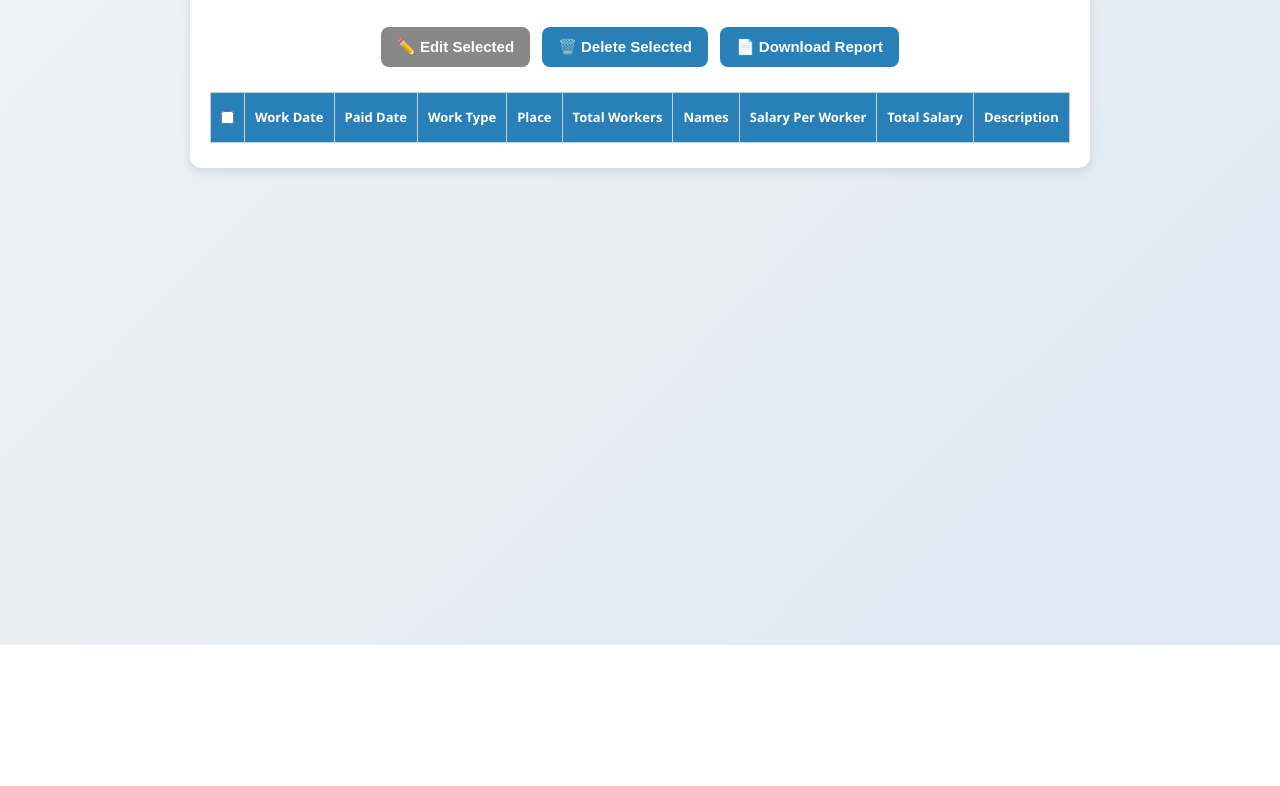
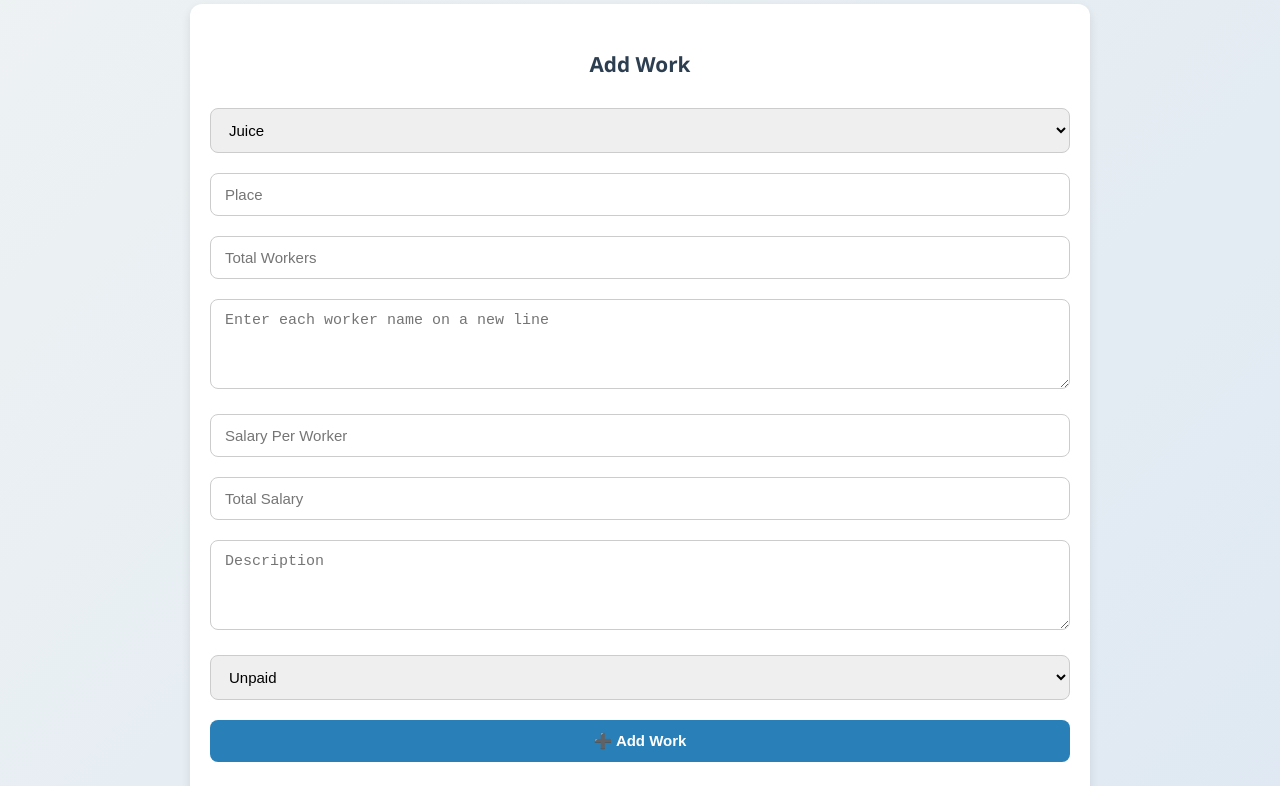
Before and after one commit to Kudu123/Kfc-Forum, a plain HTML site: page index.html in a window 1280 px wide. Shown: the part 155-941 px from the top of the page. Before the commit the page ends 800 px from the top, so only its background shows below. Drawn offline with nearby package versions, Linux system fonts and the light colour scheme.

Commit message:
Update index.html

```diff
--- a/index.html
+++ b/index.html
@@ -645,7 +645,7 @@
   }
 
   // Init
-  showSection("workListSection");
+  showSection("addWorkSection");
   displayWorks();
 </script>
 
```
